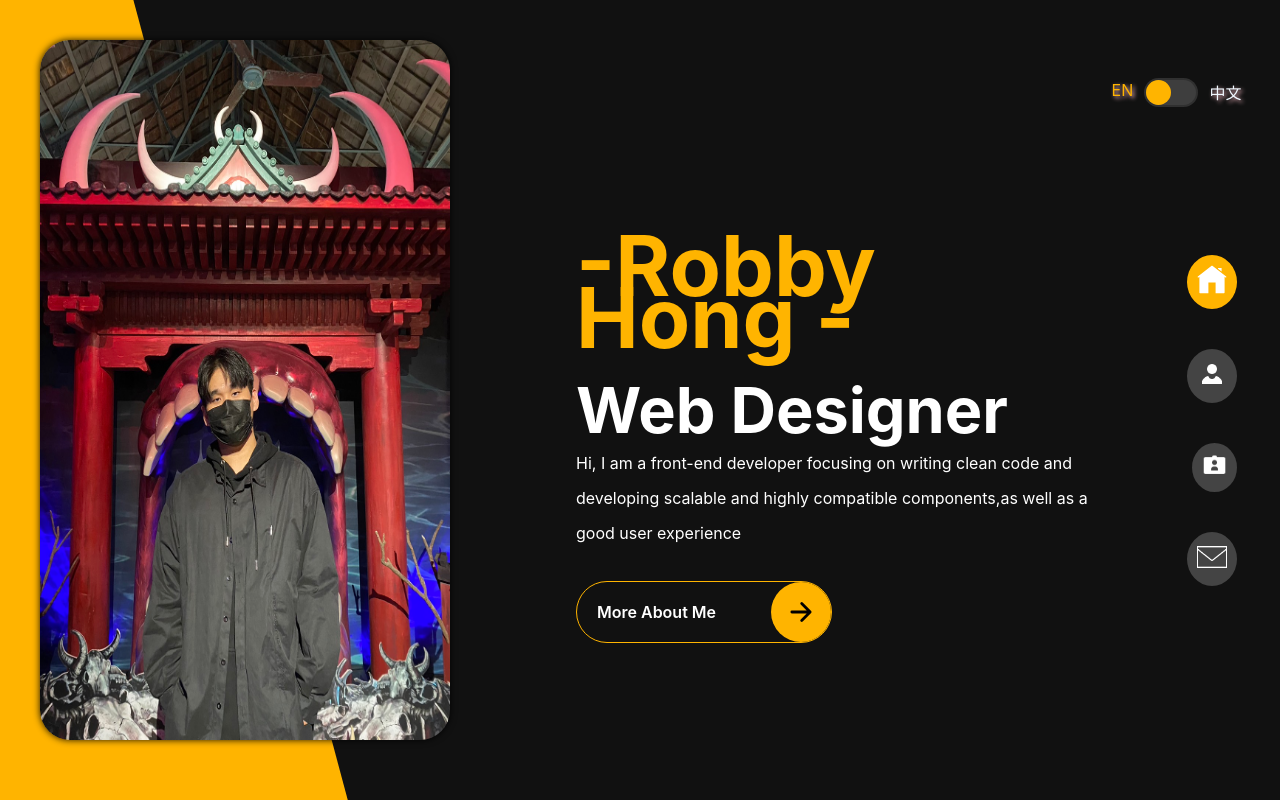
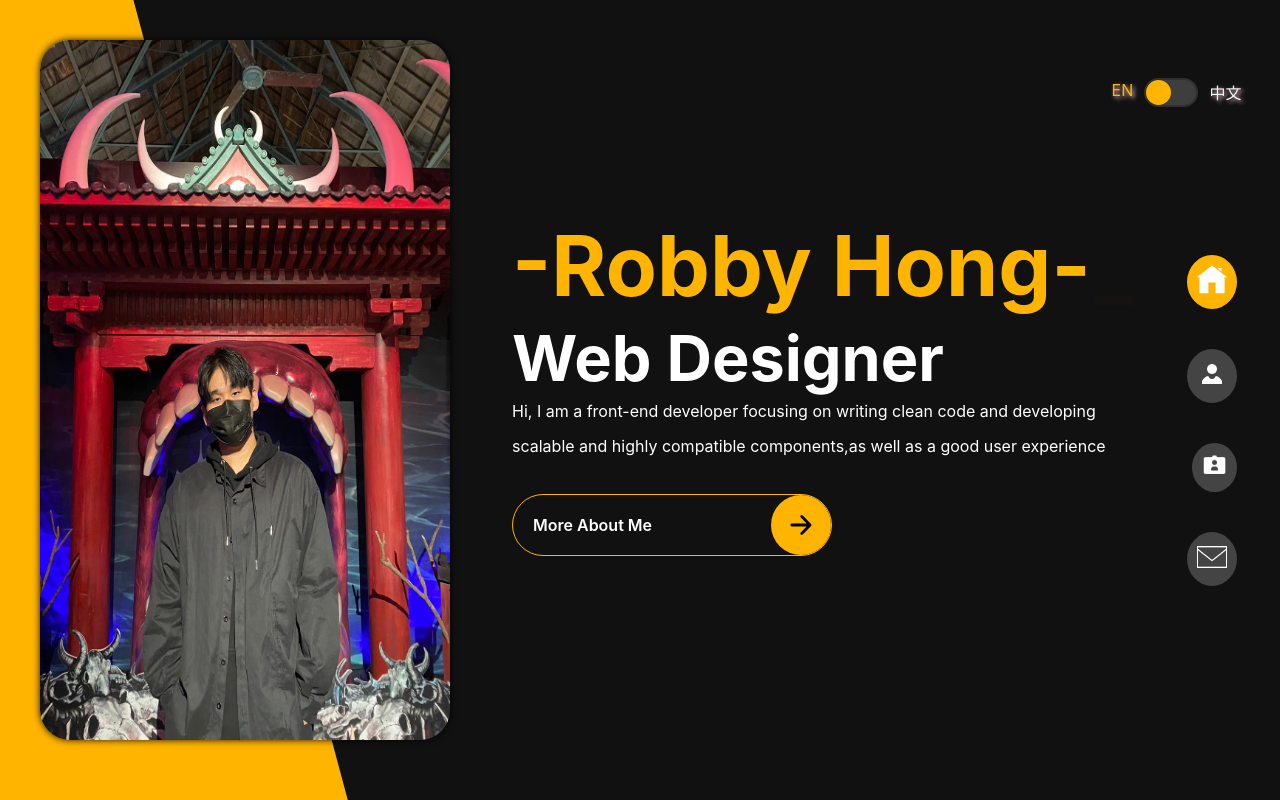
Before and after one commit to tiancai-1228/personal_website, a Next.js app: page / in a window 1280 px wide. Built offline with nearby package versions, Linux system fonts and the light colour scheme.

Commit message:
add Typewriter

```diff
--- a/package.json
+++ b/package.json
@@ -17,7 +17,8 @@
     "next": "12.1.6",
     "react": "18.1.0",
     "react-dom": "18.1.0",
-    "react-i18next": "^11.17.2"
+    "react-i18next": "^11.17.2",
+    "react-simple-typewriter": "^5.0.1"
   },
   "devDependencies": {
     "@types/file-saver": "^2.0.5",
--- a/src/pages/home.tsx
+++ b/src/pages/home.tsx
@@ -1,11 +1,13 @@
 /* eslint-disable react-hooks/rules-of-hooks */
 /* eslint-disable @next/next/no-img-element */
+import react, { useState } from "react";
 import type { NextPage } from "next";
 import styles from "../styles/Home.module.css";
 import Robby from "../image/robby.jpg";
 import ArrowForwardOutline from "../image/arrow-forward-outline.svg";
 import MoreButtom from "../componet/moreButtom";
 import { useTranslation } from "react-i18next";
+import { Typewriter } from "react-simple-typewriter";
 
 interface homeProp {
   setCurrentTab: React.Dispatch<React.SetStateAction<string>>;
@@ -28,7 +30,17 @@ const home = ({ setCurrentTab }: homeProp) => {
             ></img>
           </div>
           <div className={styles.about}>
-            <h1 className={styles.h1}>-{t("Home_Logo")} -</h1>
+            <h1 className={styles.h1}>
+              <Typewriter
+                words={[`-${t("Home_Logo")}-`]}
+                loop={false}
+                cursor
+                cursorStyle="_"
+                typeSpeed={100}
+                deleteSpeed={50}
+                delaySpeed={5000}
+              />
+            </h1>
             <h2 className={styles.h2}>{t("Home_title")}</h2>
             <p className={styles.text}>{t("Home_aboutMe")}</p>
             <div className={styles.moreBtn}>
--- a/src/pages/index.tsx
+++ b/src/pages/index.tsx
@@ -30,7 +30,6 @@ const index: NextPage = () => {
   };
 
   useEffect(() => {
-    console.log(isChecked);
     if (!isChecked) {
       i18n.changeLanguage("en");
     }
--- a/src/styles/Home.module.css
+++ b/src/styles/Home.module.css
@@ -35,11 +35,11 @@
 .about {
   position: fixed;
   z-index: 11;
-  left: 45%;
+  left: 40%;
   top: 30%;
   font-size: 42px;
   line-height: 52px;
-  width: 40%;
+  width: 50%;
 }
 .h1 {
   color: #ffb400;
```
Also changed, not shown: 1 other file (tests, documents, lock files or other folders).
